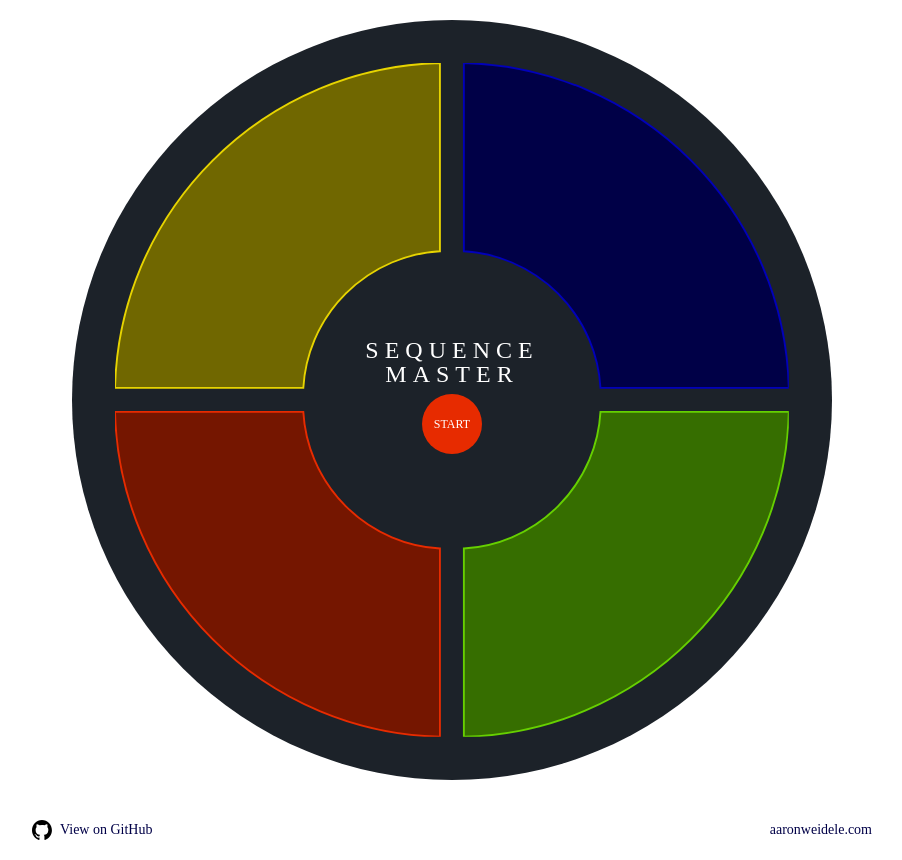
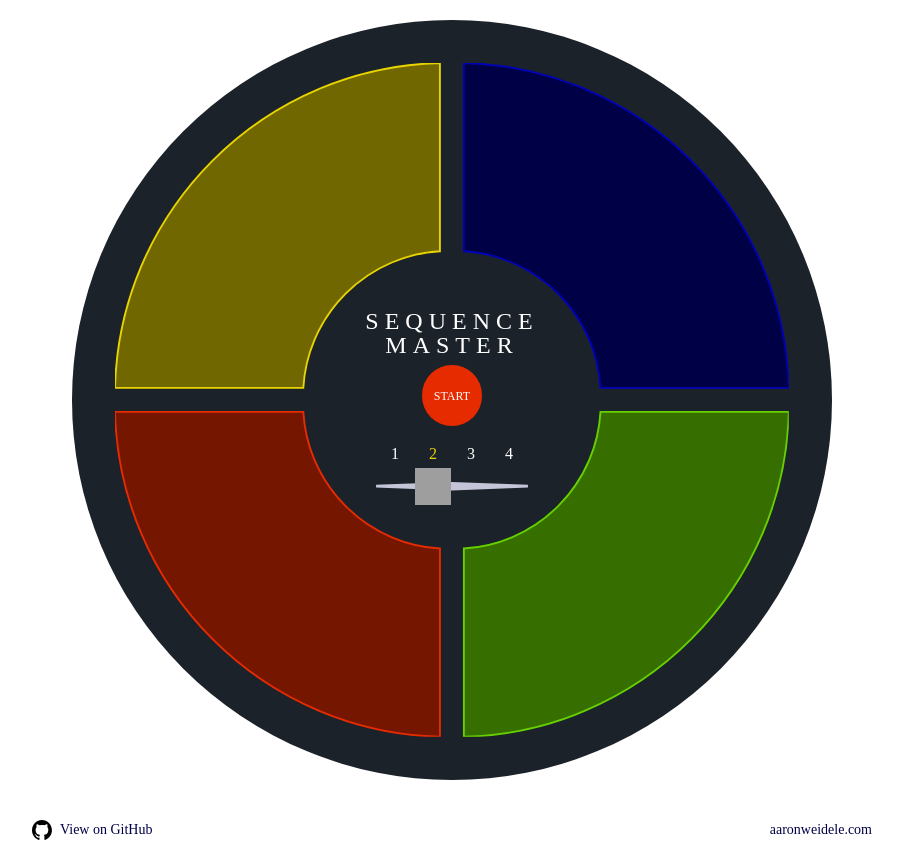
Before and after one commit to aweidele/react-simon2, a React (Vite) app: page / in a window 1280 px wide. Shown: the whole page, without its empty margins (188-1090 px from the left). Built offline with nearby package versions, Linux system fonts and the light colour scheme; a web font is replaced by a local one.

Commit message:
Adding game speed slider

```diff
--- a/src/components/GameBoard.jsx
+++ b/src/components/GameBoard.jsx
@@ -1,6 +1,7 @@
 import { useState, useEffect } from "react";
 import { GameButton } from "./GameButton";
 import { StartButton } from "./StartButton";
+import { SpeedSlider } from "./SpeedSlider";
 
 export function GameBoard() {
   const gameButtons = ["yellow", "blue", "green", "red"];
@@ -10,6 +11,7 @@ export function GameBoard() {
   const [iteration, setIteration] = useState(0);
   const [gameMode, setGameMode] = useState("gameover");
   const [errorFlash, setErrorFlash] = useState(0);
+  const [gameSpeed, setGameSpeed] = useState(2);
 
   const handleButtonDown = (num) => {
     setActiveButton(num);
@@ -46,7 +48,7 @@ export function GameBoard() {
           setIteration(0);
           setGameMode("player");
         }
-      }, 750);
+      }, 1000 / gameSpeed);
     }
     if (gameMode === "playback-pause") {
       setTimeout(
@@ -85,6 +87,10 @@ export function GameBoard() {
     setGameMode("playback-on");
   };
 
+  const handleGameSpeed = (e) => {
+    setGameSpeed(parseInt(e.target.value));
+  };
+
   return (
     <>
       <div className="fixed text-sm hidden">
@@ -109,6 +115,7 @@ export function GameBoard() {
               Master
             </h1>
             <StartButton onClick={handleStart} disabled={gameMode !== "gameover"} />
+            <SpeedSlider speed={gameSpeed} onChange={handleGameSpeed} disabled={gameMode !== "gameover"} />
           </div>
           {gameButtons.map((btn, i) => (
             <GameButton
--- /dev/null
+++ b/src/components/SpeedSlider.jsx
@@ -0,0 +1,22 @@
+export function SpeedSlider({ speed, onChange, disabled }) {
+  const max = 4;
+  function handleChange(e) {
+    setSpeed(e.target.value);
+  }
+
+  return (
+    <div className={`w-1/2 m-auto transition-all duration-300${disabled ? " opacity-50" : ""}`}>
+      <div className="text-center flex my-4">
+        {Array.from({ length: max }, (_, i) => i + 1).map((i) => (
+          <div className={`grow-1 transition-all duration-300 ${i === speed ? "text-yellow-active" : "text-white"}`}>{i}</div>
+        ))}
+      </div>
+      <div className="relative">
+        <input className="speed-slider w-full absolute top-0 left-0 h-full" type="range" min="1" max={max} onChange={onChange} disabled={disabled} value={speed} />
+        <svg xmlns="http://www.w3.org/2000/svg" data-name="Layer 1" viewBox="0 0 163.233 9" className="fill-slider-bg">
+          <path d="M163.233 6 81.617 9 0 6V3l81.617-3 81.616 3v3z" />
+        </svg>
+      </div>
+    </div>
+  );
+}
--- a/src/index.css
+++ b/src/index.css
@@ -12,6 +12,7 @@
   --color-red: #751600;
   --color-red-active: #e72b00;
   --color-red-hover: #ff5c38;
+  --color-slider-bg: #c5c5d9;
 
   --text-lg: 30px;
   --text-start-button: clamp(0.375rem, 1.2903225806451613vw + 0.07258064516129033rem, 0.75rem);
@@ -27,3 +28,13 @@
 button:not(:disabled) {
   @apply cursor-pointer;
 }
+
+.speed-slider {
+  -webkit-appearance: none;
+}
+
+.speed-slider::-webkit-slider-thumb {
+  @apply w-[24%] aspect-square bg-no-repeat bg-center;
+  -webkit-appearance: none;
+  background-image: url("slider-thumb.svg");
+}
```
Also changed, not shown: design/slider-bg.svg (added), public/slider-thumb.svg (added).
